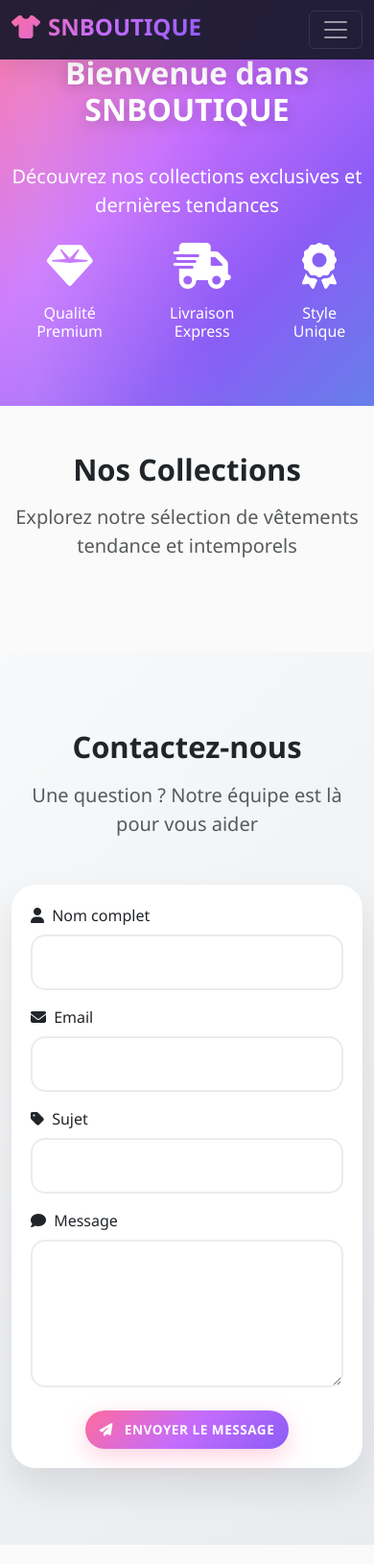
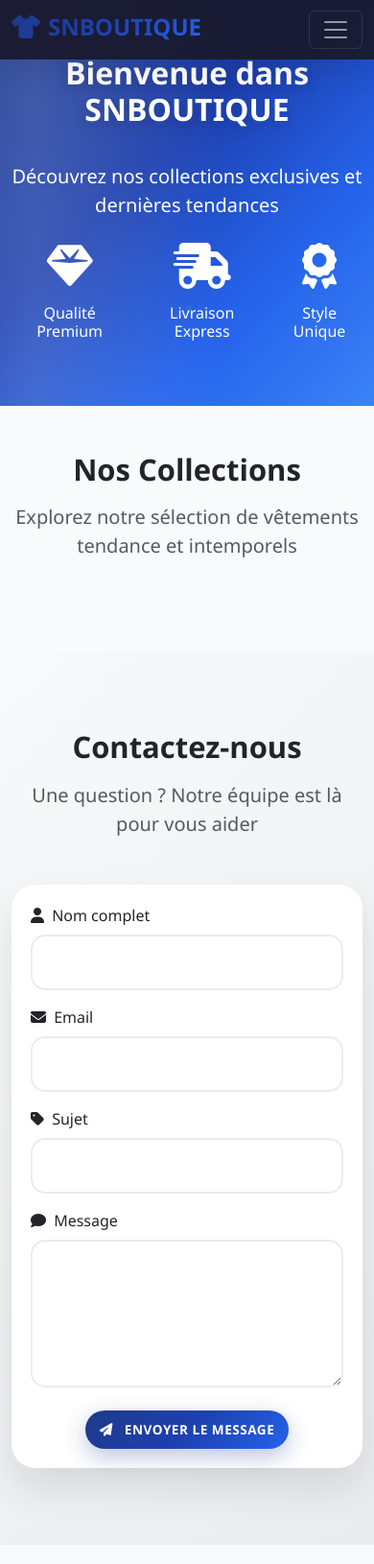
Before and after one commit to sadikhdiallo43-debug/ma-boutique-e-commerce, a Flask app: page /boutique in a window 390 px wide. Shown: the top 1630 px of the page at 96% size. Run offline with Flask 3, Linux system fonts and the light colour scheme; data that the repository does not hold is empty; parts of the project's set-up code (start-up, migrations or seed data) failed here and were passed over.

Commit message:
🛍️ SNBOUTIQUE - Transformation complète en boutique de vêtements moderne
✨ Changements majeurs :
- 🎨 Thème bleu nuit élégant et professionnel
- 👗 Nouveaux produits de vêtements avec images cohérentes
- 🌙 Design moderne avec animations fluides
- 🏷️ Rebranding complet vers SNBOUTIQUE
- 🖼️ Images Pexels fiables et professionnelles
- 💎 Interface utilisateur moderne et responsive

📦 Collection complète :
- Robe Cocktail Rouge (55.000 FCFA)
- Costume Business Noir (85.000 FCFA)
- Jean Slim Bleu (32.000 FCFA)
- Chemise Blanche (18.000 FCFA)
- Veste en Cuir Noir (95.000 FCFA)
- Pull Laine Gris (38.000 FCFA)
- Jupe Midi Noire (28.000 FCFA)
- Pantalon Chino Beige (35.000 FCFA)

🚀 Prêt pour la production avec Docker optimisé

```diff
--- a/app.py
+++ b/app.py
@@ -121,60 +121,60 @@ def init_sample_products():
     if count == 0:
         sample_products = [
             {
-                'nom': 'Robe Élégante Soie',
-                'description': 'Robe longue en soie avec design floral, parfaite pour occasions spéciales',
-                'prix': 45000,
-                'stock': 12,
-                'image_url': 'https://images.unsplash.com/photo-1594633312681-ba9d7b5f5c3f?w=300&h=400&fit=crop'
+                'nom': 'Robe Cocktail Rouge',
+                'description': 'Robe élégante rouge parfait pour soirées et événements spéciaux',
+                'prix': 55000,
+                'stock': 10,
+                'image_url': 'https://images.pexels.com/photos/96446/pexels-photo-96446.jpeg?w=300&h=400&fit=crop'
             },
             {
-                'nom': 'Blazer Chic',
-                'description': 'Blazer moderne coupe ajustée en laine mélangée, idéal pour le bureau',
-                'prix': 65000,
-                'stock': 18,
-                'image_url': 'https://images.unsplash.com/photo-1554568218-0f1715e72254?w=300&h=400&fit=crop'
+                'nom': 'Costume Business Noir',
+                'description': 'Costume deux pièces élégant pour professionnels et occasions formelles',
+                'prix': 85000,
+                'stock': 8,
+                'image_url': 'https://images.pexels.com/photos/297933/pexels-photo-297933.jpeg?w=300&h=400&fit=crop'
             },
             {
-                'nom': 'Jean Slim Fit',
-                'description': 'Jean slim de haute qualité avec stretch, disponible en plusieurs couleurs',
-                'prix': 28000,
-                'stock': 35,
-                'image_url': 'https://images.unsplash.com/photo-1542272604-787c3835535d?w=300&h=400&fit=crop'
+                'nom': 'Jean Slim Bleu',
+                'description': 'Jean slim fit moderne en denim de haute qualité',
+                'prix': 32000,
+                'stock': 25,
+                'image_url': 'https://images.pexels.com/photos/1852608/pexels-photo-1852608.jpeg?w=300&h=400&fit=crop'
             },
             {
-                'nom': 'Chemise en Lin',
-                'description': 'Chemise légère en lin parfait pour l\'été, coupe moderne et élégante',
-                'prix': 22000,
-                'stock': 25,
-                'image_url': 'https://images.unsplash.com/photo-1596755094514-f87e5ccf6e6d?w=300&h=400&fit=crop'
+                'nom': 'Chemise Blanche',
+                'description': 'Chemise classique en coton, indispensable pour toute garde-robe',
+                'prix': 18000,
+                'stock': 30,
+                'image_url': 'https://images.pexels.com/photos/1042144/pexels-photo-1042144.jpeg?w=300&h=400&fit=crop'
             },
             {
-                'nom': 'Veste en Cuir',
-                'description': 'Veste en cuir véritable style motard, doublure confortable',
-                'prix': 85000,
-                'stock': 8,
-                'image_url': 'https://images.unsplash.com/photo-1551488831-008076e2dcba?w=300&h=400&fit=crop'
+                'nom': 'Veste en Cuir Noir',
+                'description': 'Veste en cuir véritable style moderne, protection et élégance',
+                'prix': 95000,
+                'stock': 6,
+                'image_url': 'https://images.pexels.com/photos/1181201/pexels-photo-1181201.jpeg?w=300&h=400&fit=crop'
             },
             {
-                'nom': 'Pull en Cashmere',
-                'description': 'Pull luxueux en cachemire, doux et chaud pour l\'hiver',
-                'prix': 72000,
+                'nom': 'Pull Laine Gris',
+                'description': 'Pull confortable en laine merinos pour l\'hiver',
+                'prix': 38000,
                 'stock': 15,
-                'image_url': 'https://images.unsplash.com/photo-1578922772014-3c5e5a14e4f5?w=300&h=400&fit=crop'
+                'image_url': 'https://images.pexels.com/photos/996329/pexels-photo-996329.jpeg?w=300&h=400&fit=crop'
             },
             {
-                'nom': 'Jupe Plissée',
-                'description': 'Jupe plissée tendance, longueur midi, tissu fluide et élégant',
-                'prix': 32000,
+                'nom': 'Jupe Midi Noire',
+                'description': 'Jupe longue élégante, polyvalente pour toutes occasions',
+                'prix': 28000,
                 'stock': 20,
-                'image_url': 'https://images.unsplash.com/photo-1595775456939-3a8b5b1c3e4e?w=300&h=400&fit=crop'
+                'image_url': 'https://images.pexels.com/photos/2736333/pexels-photo-2736333.jpeg?w=300&h=400&fit=crop'
             },
             {
-                'nom': 'Pantalon Chino',
-                'description': 'Pantalon chino classique, polyvalent et confortable pour toutes occasions',
+                'nom': 'Pantalon Chino Beige',
+                'description': 'Pantalon chino confortable et stylé pour quotidien',
                 'prix': 35000,
-                'stock': 30,
-                'image_url': 'https://images.unsplash.com/photo-1594633312681-ba9d7b5f5c3f?w=300&h=400&fit=crop'
+                'stock': 22,
+                'image_url': 'https://images.pexels.com/photos/52518/jeans-pants-blue-jeans-52518.jpeg?w=300&h=400&fit=crop'
             }
         ]
 
--- a/templates/boutique.html
+++ b/templates/boutique.html
@@ -9,14 +9,14 @@
     <link href="https://unpkg.com/aos@2.3.1/dist/aos.css" rel="stylesheet">
     <style>
         :root {
-            --fashion-gradient: linear-gradient(135deg, #ff6b9d 0%, #c66cfd 50%, #8b5cf6 100%);
-            --accent-gradient: linear-gradient(135deg, #f093fb 0%, #f5576c 100%);
-            --luxury-gradient: linear-gradient(135deg, #667eea 0%, #764ba2 100%);
-            --success-gradient: linear-gradient(135deg, #11998e 0%, #38ef7d 100%);
-            --dark-bg: #1a1a2e;
-            --light-bg: #fafafa;
-            --fashion-pink: #ff6b9d;
-            --fashion-purple: #c66cfd;
+            --night-blue-gradient: linear-gradient(135deg, #1e3a8a 0%, #1e40af 50%, #2563eb 100%);
+            --accent-gradient: linear-gradient(135deg, #0f172a 0%, #1e293b 100%);
+            --luxury-gradient: linear-gradient(135deg, #0f172a 0%, #334155 100%);
+            --success-gradient: linear-gradient(135deg, #059669 0%, #10b981 100%);
+            --dark-bg: #0f172a;
+            --light-bg: #f8fafc;
+            --night-blue: #1e3a8a;
+            --accent-blue: #2563eb;
         }
 
         * {
@@ -41,7 +41,7 @@
         .navbar-brand {
             font-weight: 700;
             font-size: 1.5rem;
-            background: var(--fashion-gradient);
+            background: var(--night-blue-gradient);
             -webkit-background-clip: text;
             -webkit-text-fill-color: transparent;
             background-clip: text;
@@ -66,7 +66,7 @@
             left: 50%;
             width: 0;
             height: 2px;
-            background: var(--fashion-gradient);
+            background: var(--night-blue-gradient);
             transition: all 0.3s;
             transform: translateX(-50%);
         }
@@ -76,9 +76,9 @@
             width: 80%;
         }
 
-        /* Enhanced Hero Section with Fashion Theme */
+        /* Enhanced Hero Section with Night Blue Theme */
         .hero-section {
-            background: linear-gradient(135deg, #ff6b9d 0%, #c66cfd 40%, #8b5cf6 70%, #667eea 100%);
+            background: linear-gradient(135deg, #1e3a8a 0%, #1e40af 40%, #2563eb 70%, #3b82f6 100%);
             color: white;
             padding: 100px 0;
             position: relative;
@@ -181,7 +181,7 @@
             left: 0;
             right: 0;
             bottom: 0;
-            background: var(--fashion-gradient);
+            background: var(--night-blue-gradient);
             opacity: 0;
             transition: opacity 0.4s;
             z-index: 1;
@@ -204,7 +204,7 @@
 
         .product-card:hover {
             transform: translateY(-20px) rotateX(5deg) scale(1.03);
-            box-shadow: 0 25px 50px rgba(255, 107, 157, 0.25), 0 10px 25px rgba(198, 108, 253, 0.15);
+            box-shadow: 0 25px 50px rgba(30, 58, 138, 0.25), 0 10px 25px rgba(37, 99, 235, 0.15);
         }
 
         .product-card:hover::before {
@@ -305,7 +305,7 @@
             left: 0;
             width: 0;
             height: 3px;
-            background: var(--fashion-gradient);
+            background: var(--night-blue-gradient);
             transition: width 0.3s;
             border-radius: 2px;
         }
@@ -383,7 +383,7 @@
         }
 
         .btn-add-cart {
-            background: var(--fashion-gradient);
+            background: var(--night-blue-gradient);
             border: none;
             border-radius: 50px;
             padding: 15px 30px;
@@ -395,7 +395,7 @@
             color: white;
             text-transform: uppercase;
             letter-spacing: 0.5px;
-            box-shadow: 0 8px 25px rgba(255, 107, 157, 0.3);
+            box-shadow: 0 8px 25px rgba(30, 58, 138, 0.3);
         }
 
         .btn-add-cart::before {
@@ -424,7 +424,7 @@
 
         .btn-add-cart:hover {
             transform: translateY(-5px) scale(1.05);
-            box-shadow: 0 15px 40px rgba(255, 107, 157, 0.4), 0 5px 15px rgba(198, 108, 253, 0.3);
+            box-shadow: 0 15px 40px rgba(30, 58, 138, 0.4), 0 5px 15px rgba(37, 99, 235, 0.3);
         }
 
         .btn-add-cart:hover::before {
```
